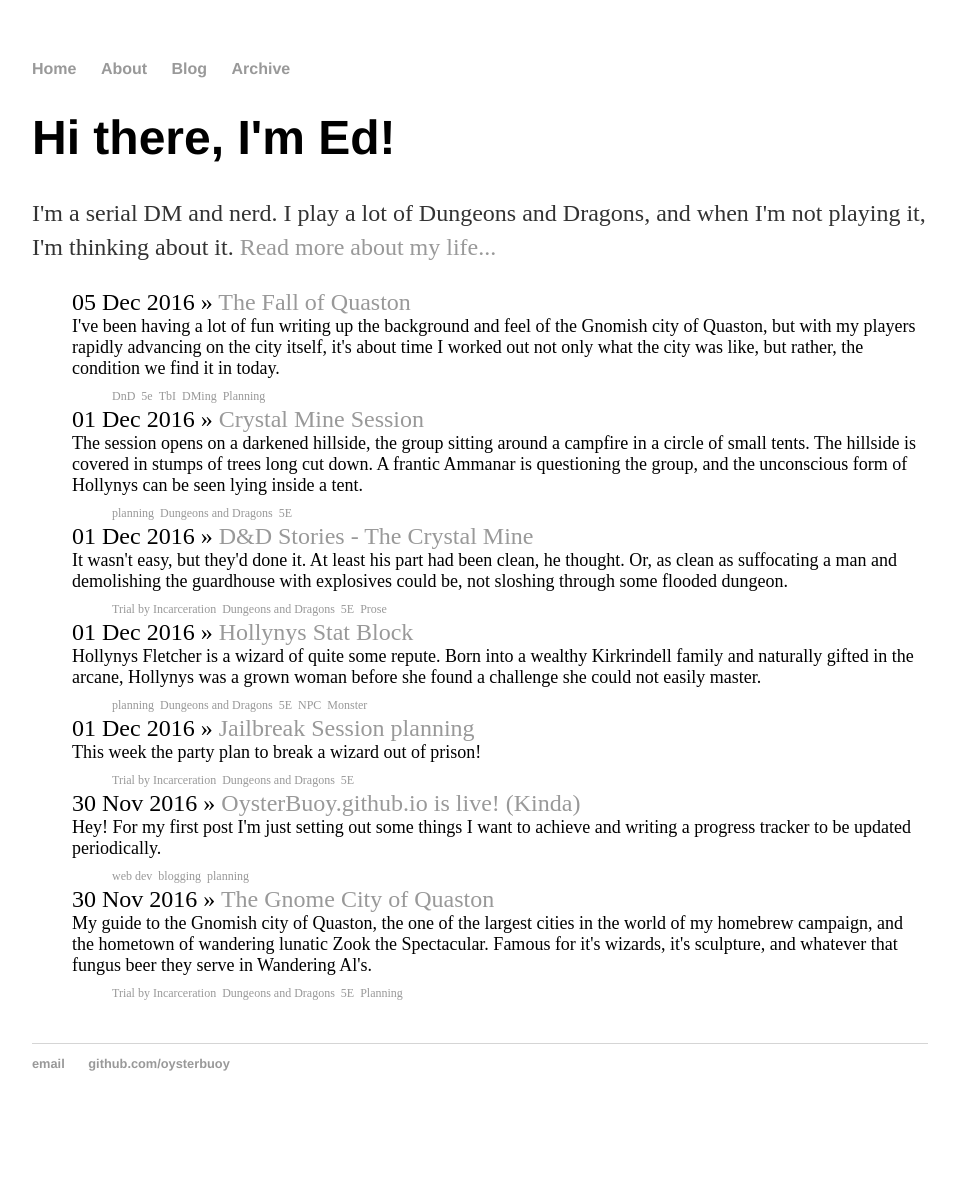
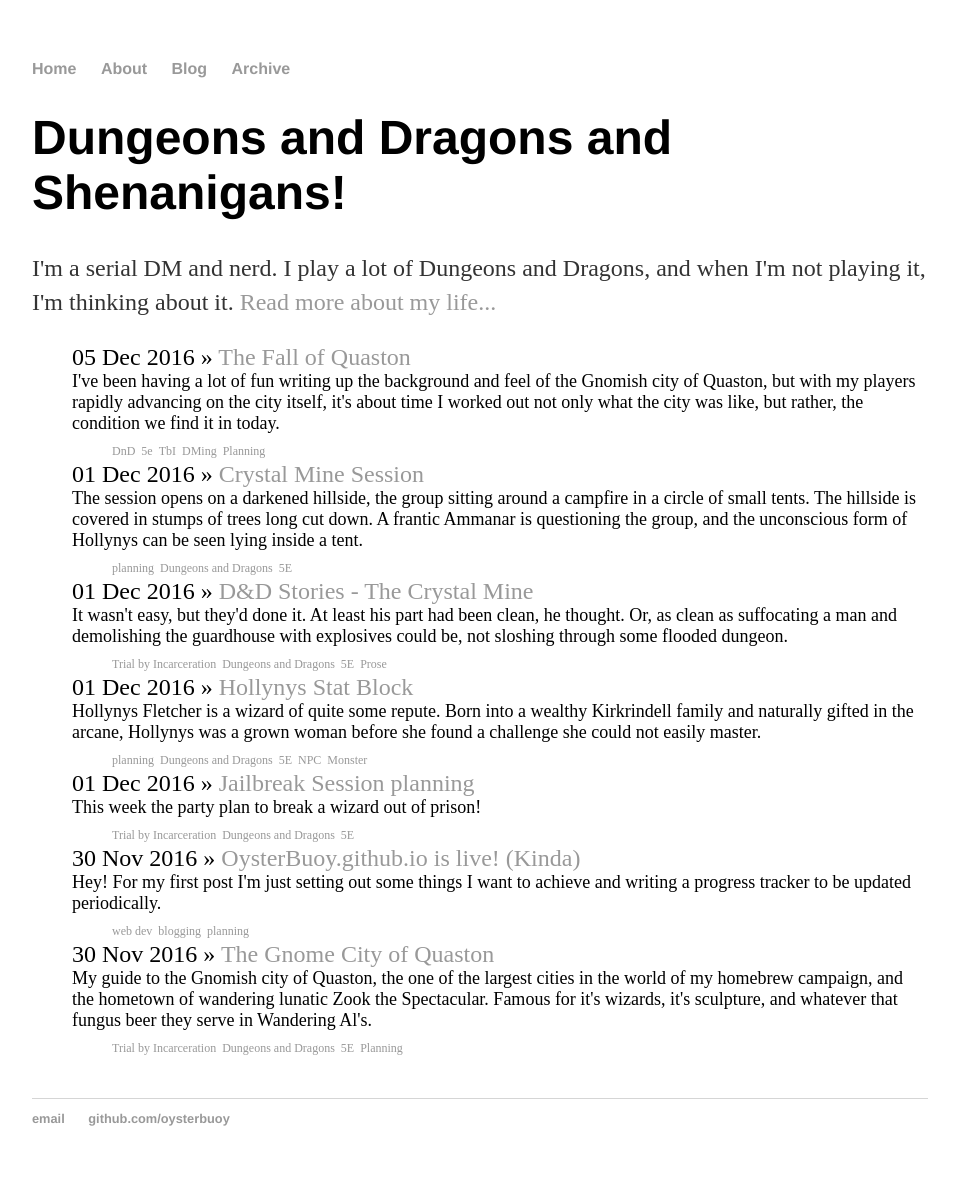
Before and after one commit to OysterBuoy/OysterBuoy.github.io, a Jekyll site: the page built from index.html, in a window 1280 px wide. Shown: the whole page, without its empty margins (160-1119 px from the left). Built offline with Jekyll 4.4.1, drawn with Linux system fonts in a browser that asks for light colours; before the commit the page ends 1131 px from its top, so only the background shows below that.

Commit message:
Update index.html

```diff
--- a/index.html
+++ b/index.html
@@ -3,7 +3,7 @@ layout: default
 title: Dungeons and Dragons and Shenanigans
 ---
 <div class="blurb">
-	<h1>Hi there, I'm Ed!</h1>
+	<h1>Dungeons and Dragons and Shenanigans!</h1>
 	<p>I'm a serial DM and nerd. I play a lot of Dungeons and Dragons, and when I'm not playing it, I'm thinking about it. <a href="/about">Read more about my life...</a></p>
 </div><!-- /.blurb -->
 <ul class="posts">
```
